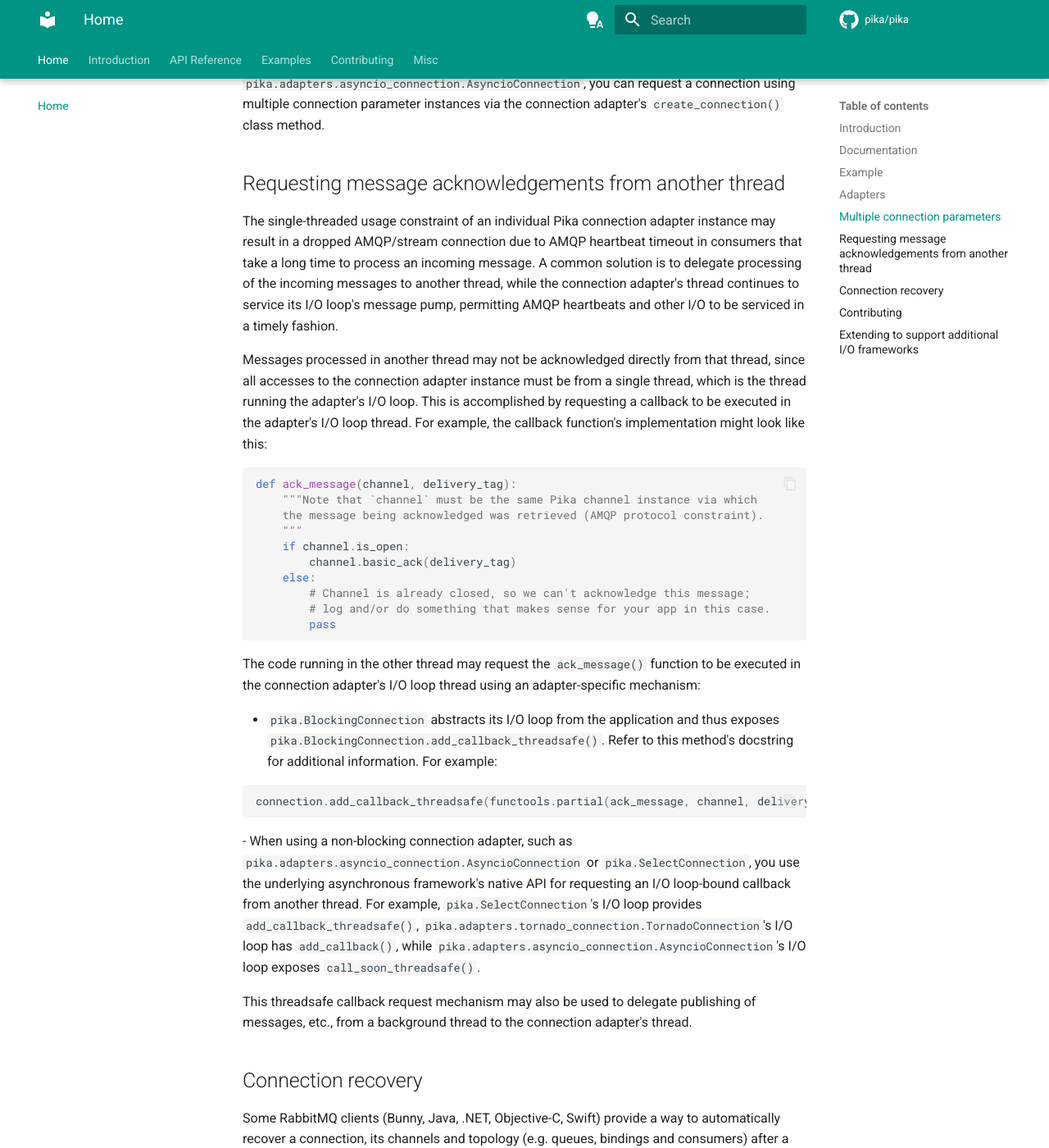
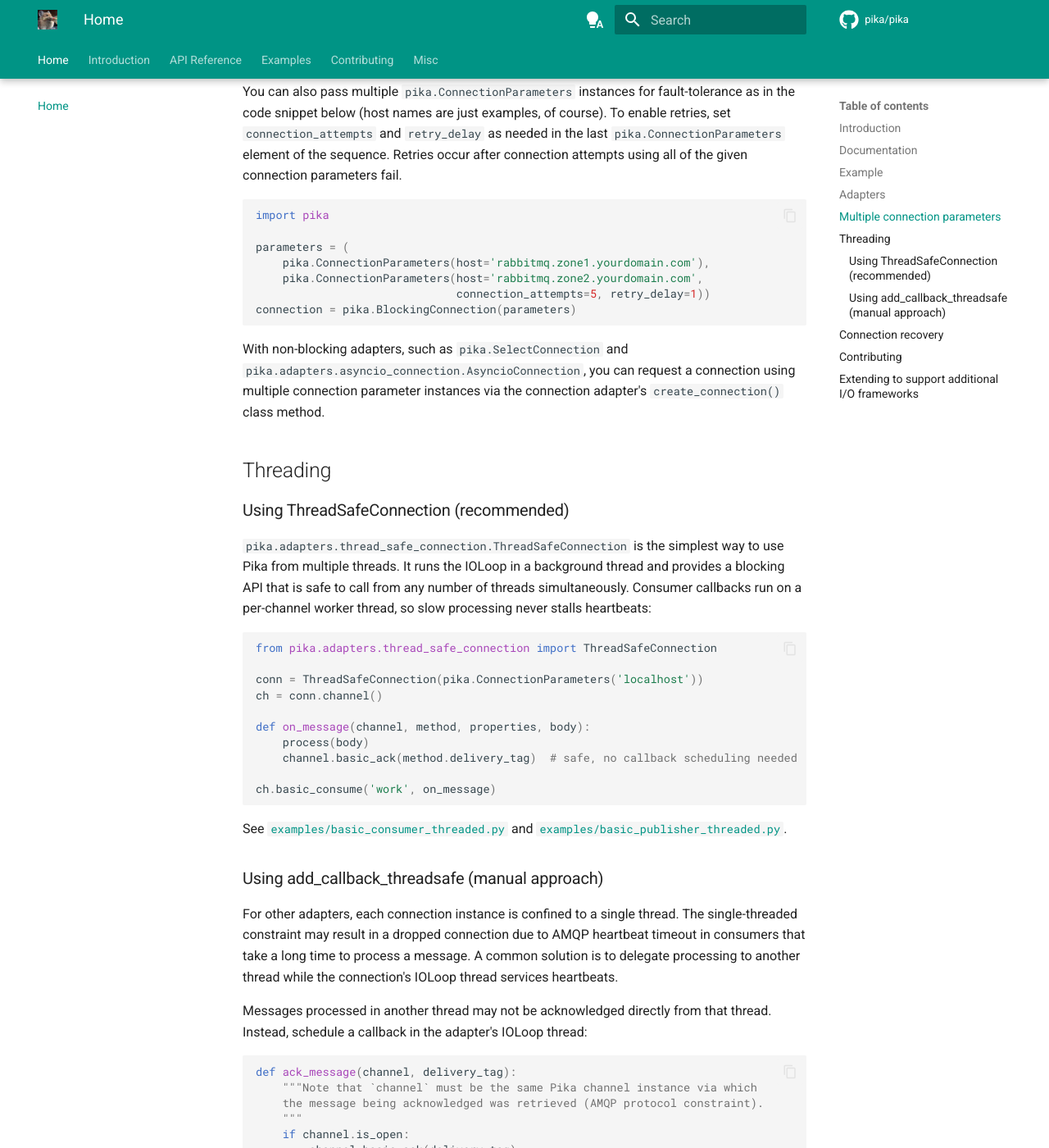
Before and after one commit to pika/pika, an MkDocs documentation site: the page built from docs/index.md, in a window 1280 px wide and 1400 px high, scrolled down 2338 px. Shown: the whole window at 82% size. Built offline with MkDocs 1.6.1 and Material for MkDocs 9.7.7, drawn with Linux system fonts in a browser that asks for light colours; comment, search, counter and statistics services are not loaded; the version menu is left out; some of the changed text lies outside the part shown.

Commit message:
Add `ThreadSafeConnection` documentation and pika logo
Add API reference page for ThreadSafeConnection and ThreadSafeChannel
with usage examples, threading model explanation, and adapter comparison
table. Add example doc pages for the threaded consumer and publisher.

Update threading documentation across the codebase to present
ThreadSafeConnection as the recommended approach:
- FAQ: rewrite "Is Pika thread safe?" to lead with ThreadSafeConnection
- Adapters index: restructure threading section with recommended/manual
  split, list ThreadSafeConnection first
- README: add to adapter list, rewrite threading section

Remove pipe-union types from :param: directives in
thread_safe_connection.py (griffe cannot parse them; the function
signatures already carry type annotations).

Add the pika org avatar as favicon, nav logo, and home page image.

````diff
--- a/README.md
+++ b/README.md
@@ -29,8 +29,9 @@ Pika is a pure-Python implementation of the AMQP 0-9-1 protocol including Rabbit
   that supported Python 2.7.
 - Since threads aren't appropriate to every situation, it doesn't require
   threads. Pika core takes care not to forbid them, either. The same goes for
-  greenlets, callbacks, continuations, and generators. An instance of Pika's
-  built-in connection adapters isn't thread-safe, however.
+  greenlets, callbacks, continuations, and generators. Most connection adapters
+  are single-threaded; use `ThreadSafeConnection` when you need to publish or
+  consume from multiple threads.
 - People may be using direct sockets, plain old `select()`, or any of the
   wide variety of ways of getting network events to and from a Python
   application. Pika tries to stay compatible with all of these, and to make
@@ -92,6 +93,9 @@ Pika provides the following adapters:
   for use with [Tornado](https://tornadoweb.org)'s I/O loop.
 - `pika.adapters.twisted_connection.TwistedProtocolConnection` - asynchronous
   adapter for use with [Twisted](https://twistedmatrix.com)'s I/O loop.
+- `pika.adapters.thread_safe_connection.ThreadSafeConnection` - thread-safe
+  adapter that runs SelectConnection's IOLoop in a background thread. All
+  channel methods are safe to call from any thread simultaneously.
 
 ## Multiple connection parameters
 You can also pass multiple `pika.ConnectionParameters` instances for fault-tolerance as in the code snippet below (host names are just examples, of course). To enable retries, set `connection_attempts` and `retry_delay` as needed in the last `pika.ConnectionParameters` element of the sequence. Retries occur after connection attempts using all of the given connection parameters fail.
@@ -108,10 +112,32 @@ connection = pika.BlockingConnection(parameters)
 ```
 With non-blocking adapters, such as `pika.SelectConnection` and `pika.adapters.asyncio_connection.AsyncioConnection`, you can request a connection using multiple connection parameter instances via the connection adapter's `create_connection()` class method.
 
-## Requesting message acknowledgements from another thread
-The single-threaded usage constraint of an individual Pika connection adapter instance may result in a dropped AMQP/stream connection due to AMQP heartbeat timeout in consumers that take a long time to process an incoming message. A common solution is to delegate processing of the incoming messages to another thread, while the connection adapter's thread continues to service its I/O loop's message pump, permitting AMQP heartbeats and other I/O to be serviced in a timely fashion.
+## Threading
 
-Messages processed in another thread may not be acknowledged directly from that thread, since all accesses to the connection adapter instance must be from a single thread, which is the thread running the adapter's I/O loop. This is accomplished by requesting a callback to be executed in the adapter's I/O loop thread. For example, the callback function's implementation might look like this:
+### Using ThreadSafeConnection (recommended)
+
+`pika.adapters.thread_safe_connection.ThreadSafeConnection` is the simplest way to use Pika from multiple threads. It runs the IOLoop in a background thread and provides a blocking API that is safe to call from any number of threads simultaneously. Consumer callbacks run on a per-channel worker thread, so slow processing never stalls heartbeats:
+
+```python
+from pika.adapters.thread_safe_connection import ThreadSafeConnection
+
+conn = ThreadSafeConnection(pika.ConnectionParameters('localhost'))
+ch = conn.channel()
+
+def on_message(channel, method, properties, body):
+    process(body)
+    channel.basic_ack(method.delivery_tag)  # safe, no callback scheduling needed
+
+ch.basic_consume('work', on_message)
+```
+
+See [`examples/basic_consumer_threaded.py`](https://github.com/pika/pika/blob/main/examples/basic_consumer_threaded.py) and [`examples/basic_publisher_threaded.py`](https://github.com/pika/pika/blob/main/examples/basic_publisher_threaded.py).
+
+### Using add_callback_threadsafe (manual approach)
+
+For other adapters, each connection instance is confined to a single thread. The single-threaded constraint may result in a dropped connection due to AMQP heartbeat timeout in consumers that take a long time to process a message. A common solution is to delegate processing to another thread while the connection's IOLoop thread services heartbeats.
+
+Messages processed in another thread may not be acknowledged directly from that thread. Instead, schedule a callback in the adapter's IOLoop thread:
 
 ```python
 def ack_message(channel, delivery_tag):
--- a/docs/index.md
+++ b/docs/index.md
@@ -2,4 +2,8 @@
 title: Home
 ---
 
+<p align="center">
+  <img src="assets/pika.jpg" alt="Pika" width="200">
+</p>
+
 --8<-- "README.md"
--- a/docs/modules/adapters/index.md
+++ b/docs/modules/adapters/index.md
@@ -3,6 +3,7 @@ Pika uses connection adapters to provide a flexible method for adapting pika's c
 
 ## Adapters
 
+- [ThreadSafeConnection](thread_safe.md)
 - [BlockingConnection](blocking.md)
 - [SelectConnection](select.md)
 - [AsyncioConnection](asyncio.md)
@@ -10,8 +11,31 @@ Pika uses connection adapters to provide a flexible method for adapting pika's c
 - [TwistedProtocolConnection](twisted.md)
 - [GeventConnection](gevent.md)
 
-## Requesting message acknowledgements from another thread
-The single-threaded usage constraint of an individual Pika connection adapter instance may result in a dropped AMQP/stream connection due to AMQP heartbeat timeout in consumers that take a long time to process an incoming message. A common solution is to delegate processing of the incoming messages to another thread, while the connection adapter's thread continues to service its I/O loop's message pump, permitting AMQP heartbeats and other I/O to be serviced in a timely fashion.
+## Threading
+
+### Using ThreadSafeConnection (recommended)
+
+[ThreadSafeConnection](thread_safe.md) is the simplest way to use Pika from multiple threads. It runs the IOLoop in a background thread and provides a blocking, thread-safe API. Consumer callbacks run on a dedicated worker thread, so slow processing never stalls heartbeats, and you can call `basic_ack`, `basic_publish`, and other channel methods directly from the callback without any special coordination:
+
+```python
+from pika.adapters.thread_safe_connection import ThreadSafeConnection
+
+conn = ThreadSafeConnection(pika.ConnectionParameters('localhost'))
+ch = conn.channel()
+
+def on_message(channel, method, properties, body):
+    # This runs on a worker thread - safe to do blocking work here
+    process(body)
+    channel.basic_ack(method.delivery_tag)  # safe, no add_callback_threadsafe needed
+
+ch.basic_consume('work', on_message)
+```
+
+See the [Thread-Safe Consumer](../../examples/threaded_consumer.md) and [Thread-Safe Publisher](../../examples/threaded_publisher.md) examples.
+
+### Using add_callback_threadsafe (manual approach)
+
+For other adapters (`BlockingConnection`, `SelectConnection`, `AsyncioConnection`, etc.), each connection instance is confined to a single thread. The single-threaded usage constraint may result in a dropped AMQP/stream connection due to AMQP heartbeat timeout in consumers that take a long time to process an incoming message. A common solution is to delegate processing of the incoming messages to another thread, while the connection adapter's thread continues to service its I/O loop's message pump, permitting AMQP heartbeats and other I/O to be serviced in a timely fashion.
 
 Messages processed in another thread may not be acknowledged directly from that thread, since all accesses to the connection adapter instance must be from a single thread, which is the thread running the adapter's I/O loop. This is accomplished by requesting a callback to be executed in the adapter's I/O loop thread. For example, the callback function's implementation might look like this:
 
--- a/mkdocs.yml
+++ b/mkdocs.yml
@@ -16,7 +16,8 @@ theme:
   name: material
 
   # Added modern visuals
-  favicon: assets/favicon.png
+  favicon: assets/pika.jpg
+  logo: assets/pika.jpg
   icon:
     repo: fontawesome/brands/github
 
@@ -116,6 +117,7 @@ nav:
           - Tornado: modules/adapters/tornado.md
           - Twisted: modules/adapters/twisted.md
           - Gevent: modules/adapters/gevent.md
+          - ThreadSafe: modules/adapters/thread_safe.md
       - Channel: modules/channel.md
       - Connection: modules/connection.md
       - Credentials: modules/credentials.md
@@ -141,6 +143,8 @@ nav:
       - Tornado Consumer: examples/tornado_consumer.md
       - TLS Mutual Authentication: examples/tls_mutual_authentication.md
       - TLS Server Authentication: examples/tls_server_authentication.md
+      - Thread-Safe Consumer: examples/threaded_consumer.md
+      - Thread-Safe Publisher: examples/threaded_publisher.md
       - Heartbeat and Blocked Timeouts: examples/heartbeat_and_blocked_timeouts.md
       - Direct Reply-To: examples/direct_reply_to.md
   - Contributing: contributing.md
````
Also changed, not shown: docs/examples/threaded_consumer.md (added, +13 -0 lines), docs/examples/threaded_publisher.md (added, +11 -0 lines), docs/faq.md (+11 -2 lines), docs/modules/adapters/thread_safe.md (added, +63 -0 lines), docs/assets/pika.jpg (added), 1 other file.
